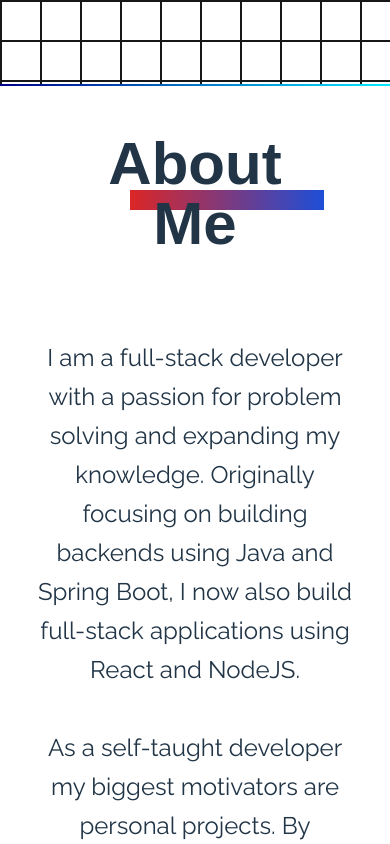
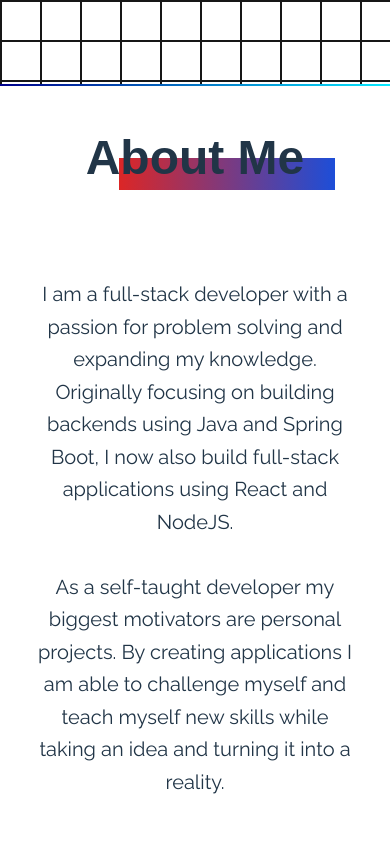
Before and after one commit to kamrantahir2/Portfolio, a React (Vite) app: page / in a window 390 px wide. Shown: the part 840-1684 px from the top of the page. Built offline with nearby package versions, Linux system fonts and the light colour scheme; a web font is replaced by a local one.

Commit message:
Small styling change

```diff
--- a/src/components/Landing.jsx
+++ b/src/components/Landing.jsx
@@ -84,14 +84,14 @@ const Landing = () => {
 
       <Fade duration={700} cascade triggerOnce>
         <div className="w-8/12 mt-12 m-auto">
-          <h1 className=" text-6xl font-gothicExpanded font-semibold relative z-10">
+          <h1 className=" md:text-6xl text-5xl font-gothicExpanded font-semibold relative z-10">
             About Me
           </h1>
-          <div className="lg:w-3/12 md:w-6/12 w-9/12 relative md:bottom-10 md:left-10 bottom-20 left-8 z-0 h-5 md:h-8 rounded-ful bg-gradient-to-r from-red-600 to-blue-700 my-4 m-auto"></div>
+          <div className="lg:w-3/12 md:w-6/12 w-10/12 relative md:bottom-10 md:left-10 bottom-10 left-8 z-0 h-8 md:h-8 rounded-ful bg-gradient-to-r from-red-600 to-blue-700 my-4 m-auto"></div>
         </div>
         <div className="grid m-auto lg:grid-cols-2 grid-cols-1 container">
           <Slide duration={800} triggerOnce>
-            <h3 className="mt-8 mb-20 text-2xl lg:ml-28 m-auto leading-relaxed md:text-left col-span-10 lg:col-span-1  lg:w-full w-10/12">
+            <h3 className="mt-8 mb-20 text-xl lg:ml-28 m-auto leading-relaxed md:text-left col-span-10 lg:col-span-1  lg:w-full w-10/12">
               I am a full-stack developer with a passion for problem solving and
               expanding my knowledge. Originally focusing on building backends
               using Java and Spring Boot, I now also build full-stack
```
